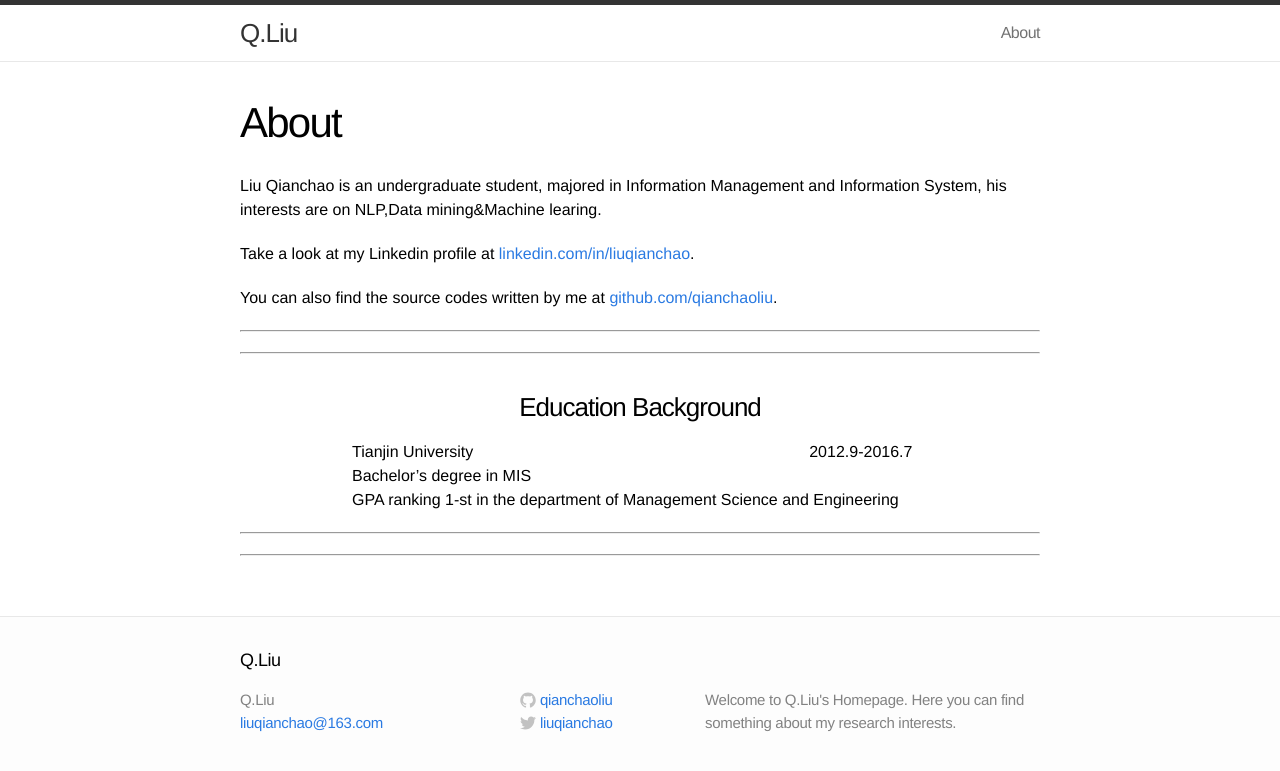
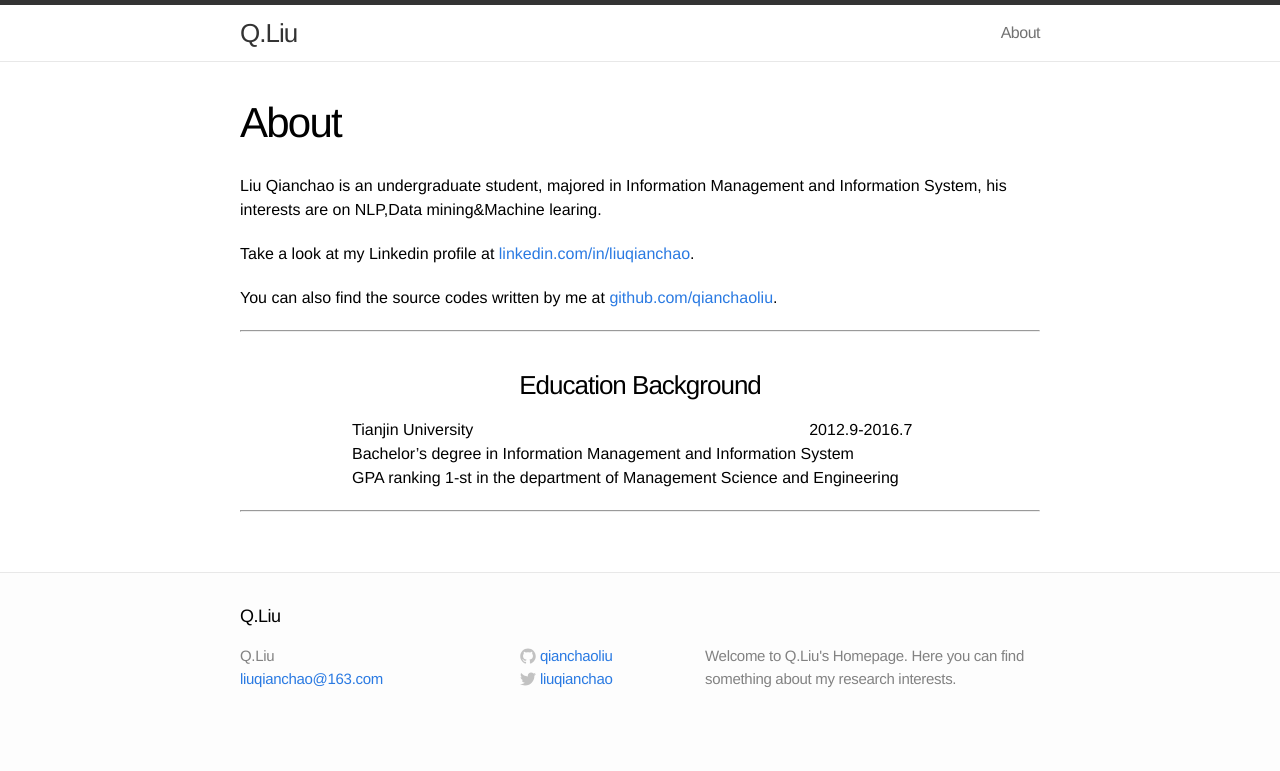
Before and after one commit to QianchaoLiu/QianchaoLiu.github.io, a Jekyll site: the page built from about.md, in a window 1280 px wide. Shown: the top 771 px of the page. Built offline with Jekyll 4.4.1, drawn with Linux system fonts in a browser that asks for light colours.

Commit message:
self-description

```diff
--- a/about.md
+++ b/about.md
@@ -10,10 +10,9 @@ Take a look at my Linkedin profile at [linkedin.com/in/liuqianchao](http://www.l
 
 You can also find the source codes written by me at [github.com/qianchaoliu](https://github.com/qianchaoliu).
 <hr>
-<hr>
+
 <center><h3> <bold>Education Background</bold></h3></center>
 　　　　　　　Tianjin University　　　　　　　　　　　　　　　　　　　　　2012.9-2016.7<br>
-　　　　　　　Bachelor's degree in MIS<br>
+　　　　　　　Bachelor's degree in Information Management and Information System<br>
 　　　　　　　GPA ranking 1-st in the department of Management Science and Engineering
 <hr>
-<hr>
```
